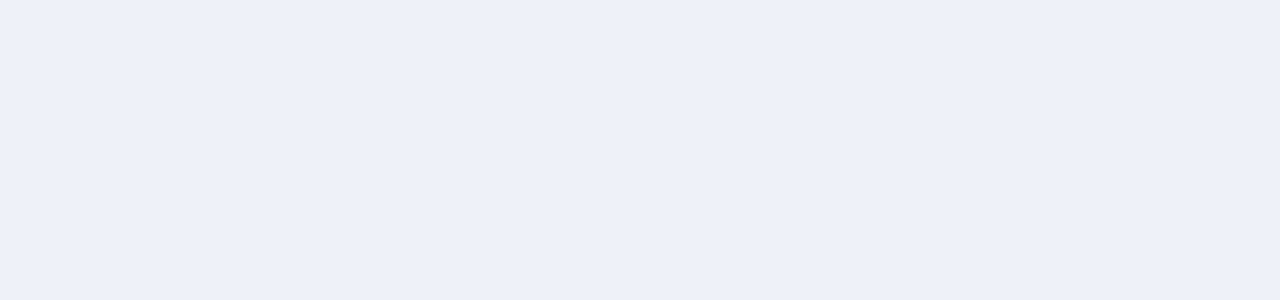
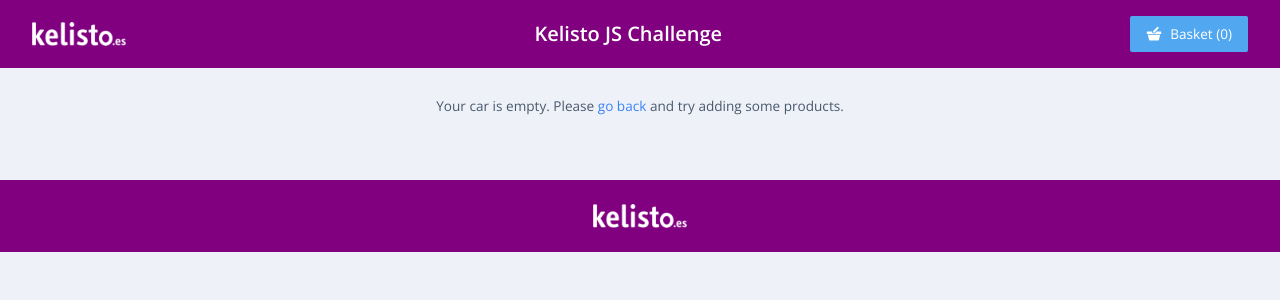
Before and after one commit to kelkoo-services/kelisto-frontend-js-challenge-cart, a React (Create React App) app: page /basket in a window 1280 px wide. Shown: the top 300 px of the page. Built offline with nearby package versions, Linux system fonts and the light colour scheme.

Commit message:
name fix

```diff
--- a/src/App.js
+++ b/src/App.js
@@ -2,7 +2,7 @@ import { BrowserRouter as Router, Switch, Route } from 'react-router-dom';
 import { Provider } from 'react-redux';
 import store from './store/store';
 import Shopfront from './screens/Shopfront';
-import Cart from './screens/Cart';
+import Basket from './screens/Basket';
 
 function App() {
   return (
@@ -11,7 +11,7 @@ function App() {
         <div className="flex flex-col items-center w-full h-screen">
           <Switch>
             <Route exact path="/" component={Shopfront} />
-            <Route path="/cart" component={Cart} />
+            <Route path="/basket" component={Basket} />
           </Switch>
         </div>
       </Router>
--- a/src/components/CartActionsRow.js
+++ b/src/components/BasketActionsRow.js
@@ -2,19 +2,19 @@ import React from 'react';
 import Btn from './Btn';
 import { useHistory } from 'react-router-dom';
 import { useDispatch } from 'react-redux';
-import { clearCart } from '../store/actions/cart';
+import { clearBasket } from '../store/actions/basket';
 import IconBack from './icons/IconBack';
 import IconTrash from './icons/IconTrash';
 import IconCheck from './icons/IconCheck';
 
-const CartActionsRow = () => {
+const BasketActionsRow = () => {
   const history = useHistory();
   const dispatch = useDispatch();
 
   const handlePlaceOrder = () => {
     alert('Order Placed. Thanks!');
     history.push('/');
-    dispatch(clearCart());
+    dispatch(clearBasket());
   }
 
   return (
@@ -27,9 +27,9 @@ const CartActionsRow = () => {
             </Btn>
         </div>
         <div>
-          <Btn action={() => dispatch(clearCart())}>
+          <Btn action={() => dispatch(clearBasket())}>
             <div className="mr-2"><IconTrash /></div>
-            Clear Cart
+            Clear Basket
             </Btn>
         </div>
       </div>
@@ -43,4 +43,4 @@ const CartActionsRow = () => {
   );
 }
 
-export default CartActionsRow;
+export default BasketActionsRow;
--- a/src/components/CartContainer.js
+++ b/src/components/BasketContainer.js
@@ -1,28 +1,28 @@
 import React from 'react';
 import { useSelector } from 'react-redux';
 import { useHistory } from 'react-router-dom';
-import CartProduct from './CartProduct';
-import CartHeader from './CartHeader';
-import CartActionsRow from './CartActionsRow';
+import BasketProduct from './BasketProduct';
+import BasketHeader from './BasketHeader';
+import BasketActionsRow from './BasketActionsRow';
 
-const CartContainer = () => {
-  const addedProducts = useSelector(state => state.cart.addedProducts);
+const BasketContainer = () => {
+  const addedProducts = useSelector(state => state.basket.addedProducts);
   const history = useHistory();
 
-  const serveCartProducts = (cartObj) => {
+  const serveBasketProducts = (basketObj) => {
     let formattedProducts = [];
-    for (const productId in cartObj) {
-      formattedProducts.push(<li key={productId}><CartProduct product={cartObj[productId]} /></li>);
+    for (const productId in basketObj) {
+      formattedProducts.push(<li key={productId}><BasketProduct product={basketObj[productId]} /></li>);
     }
     return formattedProducts;
   }
 
-  const serveCartTotal = () => {
-    let cartTotal = 0;
+  const serveBasketTotal = () => {
+    let basketTotal = 0;
     for (const productId in addedProducts) {
-      cartTotal += addedProducts[productId].totalPrice;
+      basketTotal += addedProducts[productId].totalPrice;
     }
-    return <span className="ml-2">£{cartTotal.toFixed(2)}</span>
+    return <span className="ml-2">£{basketTotal.toFixed(2)}</span>
   }
 
   if (Object.keys(addedProducts).length < 1) {
@@ -37,16 +37,16 @@ const CartContainer = () => {
 
   return (
     <div className="flex flex-col flex-grow items-center w-full px-20 max-w-screen-xl mt-24">
-      <CartActionsRow />
+      <BasketActionsRow />
       <ul className="w-full bg-white shadow-md rounded-md">
-        <li key={"cartHeader"}><CartHeader /></li>
-        {serveCartProducts(addedProducts)}
+        <li key={"basketHeader"}><BasketHeader /></li>
+        {serveBasketProducts(addedProducts)}
       </ul>
       <div className="flex justify-end w-full bg-white mt-2 shadow-md rounded-md mb-10">
-        <span className="text-lg font-bold py-2 px-8">Total: {serveCartTotal()}</span>
+        <span className="text-lg font-bold py-2 px-8">Total: {serveBasketTotal()}</span>
       </div>
     </div>
   );
 }
 
-export default CartContainer;
+export default BasketContainer;
--- a/src/components/CartHeader.js
+++ b/src/components/BasketHeader.js
@@ -1,6 +1,6 @@
 import React from 'react';
 
-const CartHeader = () => {
+const BasketHeader = () => {
   return (
     <div className="flex px-4 py-3">
 
@@ -21,4 +21,4 @@ const CartHeader = () => {
   );
 }
 
-export default CartHeader;
+export default BasketHeader;
--- a/src/components/Header.js
+++ b/src/components/Header.js
@@ -5,9 +5,9 @@ import { useSelector } from 'react-redux';
 import IconBasket from './icons/IconBasket';
 
 const Header = () => {
-  const addedProducts = useSelector(state => state.cart.addedProducts);
+  const addedProducts = useSelector(state => state.basket.addedProducts);
 
-  const serveCartCount = () => {
+  const serveBasketCount = () => {
     let count = 0;
     for (const productId in addedProducts) {
       count += addedProducts[productId].amount;
@@ -24,7 +24,7 @@ const Header = () => {
       <div>
         <Btn type={'secondary'}>
           <div className="mr-2"><IconBasket /></div>
-          <Link to='/cart'>Cart ({serveCartCount()})</Link>
+          <Link to='/basket'>Basket ({serveBasketCount()})</Link>
         </Btn>
       </div>
 
--- a/src/components/ProductCard.js
+++ b/src/components/ProductCard.js
@@ -1,14 +1,14 @@
 import React from 'react';
 import Btn from './Btn';
 import { useDispatch, useSelector } from 'react-redux';
-import { addProductToCart } from '../store/actions/cart';
+import { addProductToBasket } from '../store/actions/basket';
 import ReactTooltip from 'react-tooltip';
 import IconBasket from './icons/IconBasket';
 
 const ProductCard = ({ product }) => {
   const { productId, image, title, sku, price, description } = product;
   const dispatch = useDispatch();
-  const { addedProducts } = useSelector(state => state.cart);
+  const { addedProducts } = useSelector(state => state.basket);
 
   return (
     <div className="bg-white shadow-md rounded-md flex flex-col items-center w-80 p-6 m-4">
@@ -29,7 +29,7 @@ const ProductCard = ({ product }) => {
         </div>
       </div>
 
-      <Btn action={() => dispatch(addProductToCart(product))}>
+      <Btn action={() => dispatch(addProductToBasket(product))}>
         <div className="mr-2"><IconBasket /></div>
         <div>
           Add to Basket {addedProducts[productId] ? <span className="text-sm ml-2">({addedProducts[productId].amount})</span> : null}
--- a/src/screens/Cart.js
+++ b/src/screens/Basket.js
@@ -1,16 +1,16 @@
 import React from 'react';
 import Header from '../components/Header';
 import Footer from '../components/Footer';
-import CartContainer from '../components/CartContainer';
+import BasketContainer from '../components/BasketContainer';
 
-const Cart = () => {
+const Basket = () => {
   return (
     <>
       <Header />
-      <CartContainer />
+      <BasketContainer />
       <Footer />
     </>
   );
 }
 
-export default Cart;
+export default Basket;
--- a/src/store/actions/cart.js
+++ b/src/store/actions/basket.js
@@ -1,11 +1,11 @@
-export const ADD_PRODUCT_TO_CART = 'ADD_PRODUCT_TO_CART';
-export const REMOVE_PRODUCT_FROM_CART = 'ADD_PRODUCT_TO_CART';
-export const REMOVE_ALL_PRODUCTS_FROM_CART = 'REMOVE_ALL_PRODUCTS_FROM_CART';
-export const CLEAR_CART = 'CLEAR_CART';
+export const ADD_PRODUCT_TO_BASKET = 'ADD_PRODUCT_TO_BASKET';
+export const REMOVE_PRODUCT_FROM_BASKET = 'ADD_PRODUCT_TO_BASKET';
+export const REMOVE_ALL_PRODUCTS_FROM_BASKET = 'REMOVE_ALL_PRODUCTS_FROM_BASKET';
+export const CLEAR_BASKET = 'CLEAR_BASKET';
 
 
-export const addProductToCart = product => (dispatch, getState) => {
-  const { addedProducts } = getState().cart;
+export const addProductToBasket = product => (dispatch, getState) => {
+  const { addedProducts } = getState().basket;
   if (addedProducts[product.productId]) {
     let updatedProduct = { ...product };
     updatedProduct.amount = addedProducts[product.productId].amount + 1;
@@ -17,11 +17,11 @@ export const addProductToCart = product => (dispatch, getState) => {
     newProduct.totalPrice = newProduct.price * 1;
     addedProducts[product.productId] = newProduct;
   }
-  dispatch({ type: ADD_PRODUCT_TO_CART, payload: addedProducts })
+  dispatch({ type: ADD_PRODUCT_TO_BASKET, payload: addedProducts })
 }
 
-export const removeProductFromCart = productId => (dispatch, getState) => {
-  const { addedProducts } = getState().cart;
+export const removeProductFromBasket = productId => (dispatch, getState) => {
+  const { addedProducts } = getState().basket;
   if (addedProducts[productId]) {
     if (addedProducts[productId].amount > 1) {
       addedProducts[productId].amount--;
@@ -29,19 +29,19 @@ export const removeProductFromCart = productId => (dispatch, getState) => {
     } else {
       delete addedProducts[productId];
     }
-    dispatch({ type: REMOVE_PRODUCT_FROM_CART, payload: addedProducts })
+    dispatch({ type: REMOVE_PRODUCT_FROM_BASKET, payload: addedProducts })
   }
 }
 
 //remove all products with specific productId
-export const removeAllProductsFromCart = productId => (dispatch, getState) => {
-  const { addedProducts } = getState().cart;
+export const removeAllProductsFromBasket = productId => (dispatch, getState) => {
+  const { addedProducts } = getState().basket;
   if (addedProducts[productId]) {
     delete addedProducts[productId]
-    dispatch({ type: REMOVE_ALL_PRODUCTS_FROM_CART, payload: addedProducts })
+    dispatch({ type: REMOVE_ALL_PRODUCTS_FROM_BASKET, payload: addedProducts })
   };
 }
 
-export const clearCart = () => dispatch => {
-  dispatch({ type: CLEAR_CART })
+export const clearBasket = () => dispatch => {
+  dispatch({ type: CLEAR_BASKET })
 }
--- /dev/null
+++ b/src/store/reducers/basket.js
@@ -0,0 +1,24 @@
+import {
+  ADD_PRODUCT_TO_BASKET,
+  REMOVE_PRODUCT_FROM_BASKET,
+  REMOVE_ALL_PRODUCTS_FROM_BASKET,
+  CLEAR_BASKET
+} from '../actions/basket';
+
+const initialState = {
+  addedProducts: {}
+}
+
+const basketReducer = (state = initialState, action) => {
+  switch (action.type) {
+    case ADD_PRODUCT_TO_BASKET:
+    case REMOVE_PRODUCT_FROM_BASKET:
+    case REMOVE_ALL_PRODUCTS_FROM_BASKET:
+    case CLEAR_BASKET:
+      return { ...state, addedProducts: { ...action.payload } };
+    default:
+      return state;
+  }
+}
+
+export default basketReducer;
--- a/src/store/reducers/cart.js
+++ /dev/null
@@ -1,24 +0,0 @@
-import {
-  ADD_PRODUCT_TO_CART,
-  REMOVE_PRODUCT_FROM_CART,
-  REMOVE_ALL_PRODUCTS_FROM_CART,
-  CLEAR_CART
-} from '../actions/cart';
-
-const initialState = {
-  addedProducts: {}
-}
-
-const cartReducer = (state = initialState, action) => {
-  switch (action.type) {
-    case ADD_PRODUCT_TO_CART:
-    case REMOVE_PRODUCT_FROM_CART:
-    case REMOVE_ALL_PRODUCTS_FROM_CART:
-    case CLEAR_CART:
-      return { ...state, addedProducts: { ...action.payload } };
-    default:
-      return state;
-  }
-}
-
-export default cartReducer;
--- a/src/store/store.js
+++ b/src/store/store.js
@@ -1,11 +1,11 @@
 import { createStore, combineReducers, applyMiddleware, compose } from 'redux';
 import ReduxThunk from 'redux-thunk';
 import productsReducer from './reducers/products';
-import cartReducer from './reducers/cart';
+import basketReducer from './reducers/basket';
 
 const rootReducer = combineReducers({
   products: productsReducer,
-  cart: cartReducer
+  basket: basketReducer
 });
 
 const store = createStore(rootReducer, compose(
```
Also changed, not shown: src/components/BasketProduct.js (renamed from src/components/CartProduct.js, +6 -6 lines), 1 other file (tests, documents, lock files or other folders).
